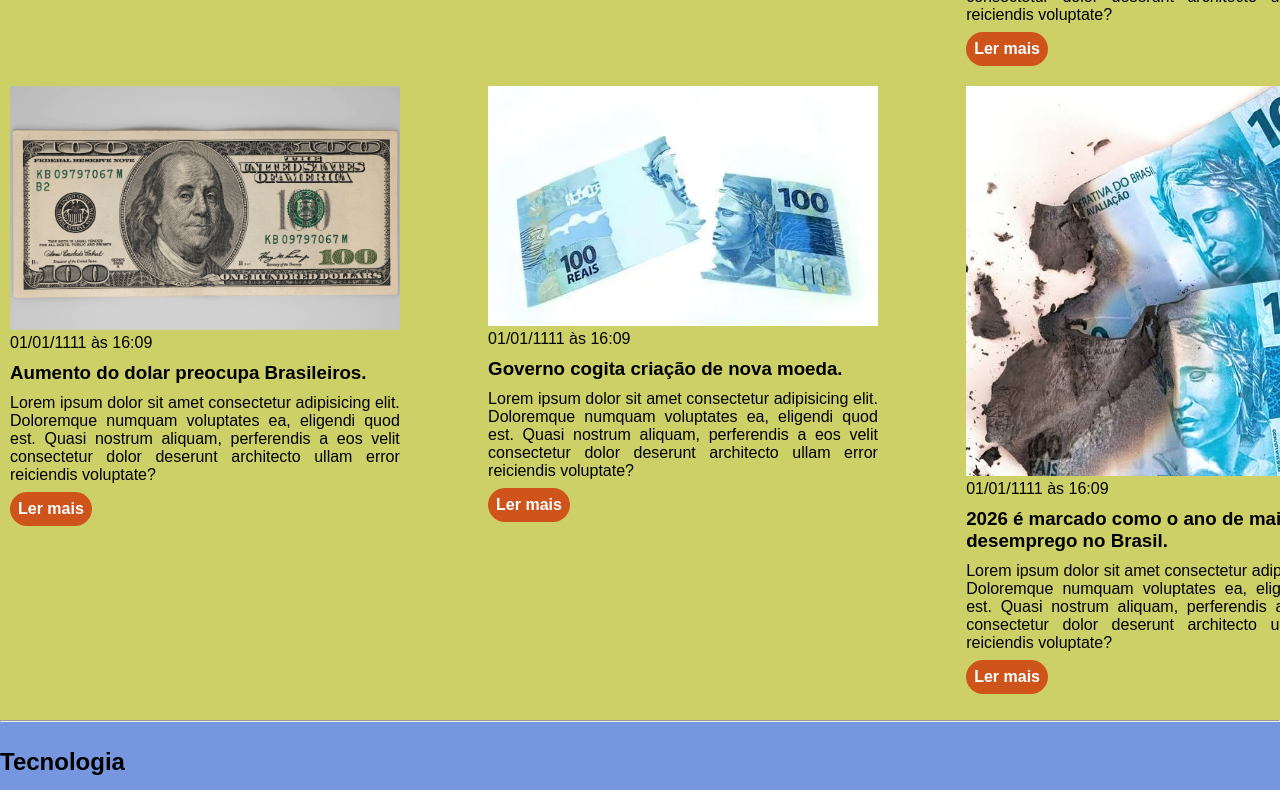
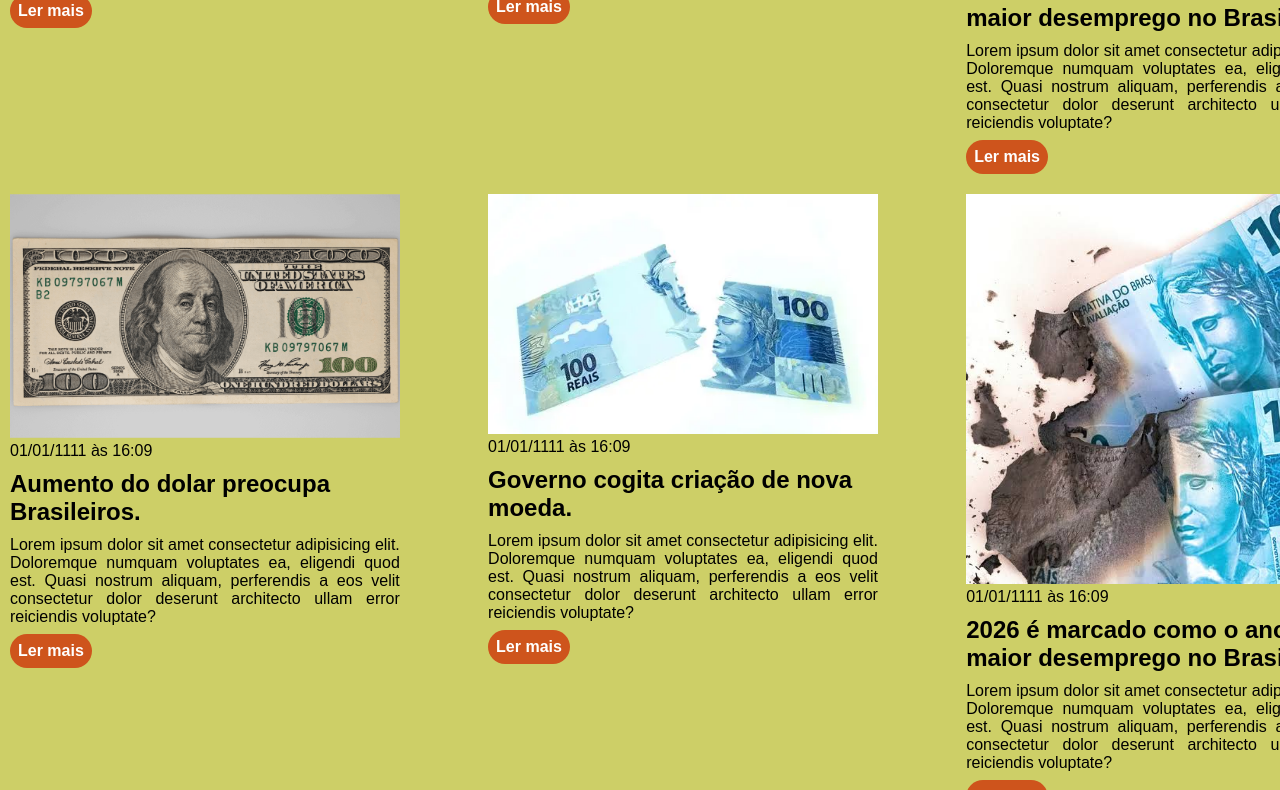
Before and after one commit to Rendrey/exercicio_css, a plain HTML site: page index.html in a window 1280 px wide. Shown: the part 1980-2770 px from the top of the page. Drawn offline with Linux system fonts and the light colour scheme.

Commit message:
Fix font-size units for h2 and h3 in style.css
O tamanho das fontes estavam sem unidade, coloquei em pixels

```diff
--- a/style.css
+++ b/style.css
@@ -52,13 +52,13 @@ main section{
 
 h2{
     font-family: Arial, Helvetica, sans-serif;
-    font-size: 36;
+    font-size: 36px;
     padding: 10px 0;
 }
 
 h3{
     font-family: Arial, Helvetica, sans-serif;
-    font-size: 24;
+    font-size: 24px;
     padding: 10px 0;
 }
 
```
